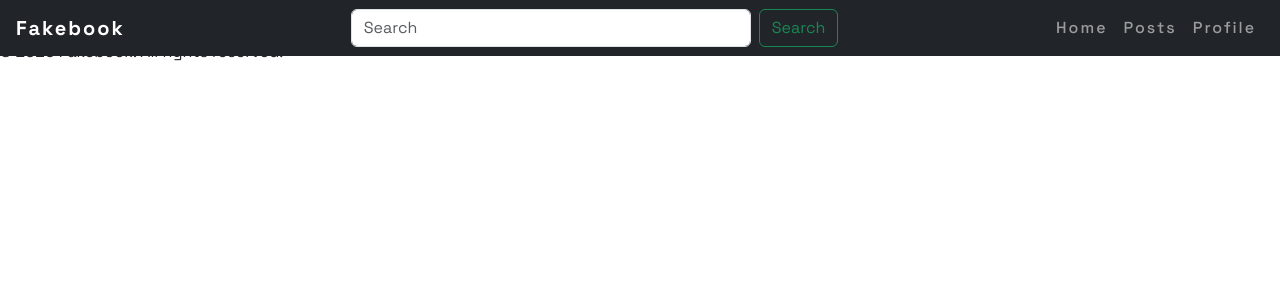
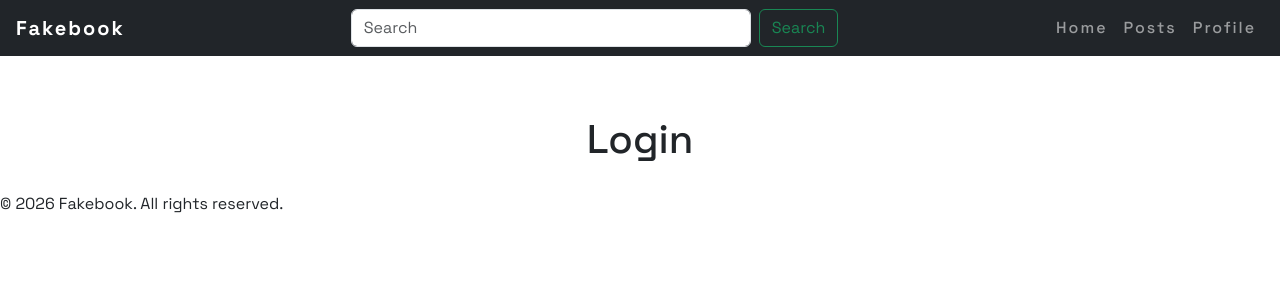
Before and after one commit to johnbords/learn-front-end, a React (Vite) app in the folder fakebook-frontend/: page /login in a window 1280 px wide. Shown: the top 300 px of the page. Built offline with nearby package versions, Linux system fonts and the light colour scheme.

Commit message:
Week 3: Add Login page

```diff
--- a/fakebook-frontend/src/App.jsx
+++ b/fakebook-frontend/src/App.jsx
@@ -2,6 +2,7 @@ import { Routes, Route } from 'react-router-dom';
 import Header from './Header.jsx';
 import Footer from './Footer.jsx';
 import Home from './Home.jsx';
+import Login from './Login.jsx';
 
 function App() {
   return(
@@ -10,6 +11,7 @@ function App() {
 
       <Routes>
         <Route path="/" element={<Home />} />
+        <Route path="/login" element={<Login />} />
       </Routes>
 
       <Footer />
--- /dev/null
+++ b/fakebook-frontend/src/Login.jsx
@@ -0,0 +1,11 @@
+import { Link } from 'react-router-dom';
+
+function Login() {
+    return (
+        <div className="pt-5 mt-5 text-center">
+            <h1>Login</h1>
+        </div>
+    );
+}
+
+export default Login;
```
